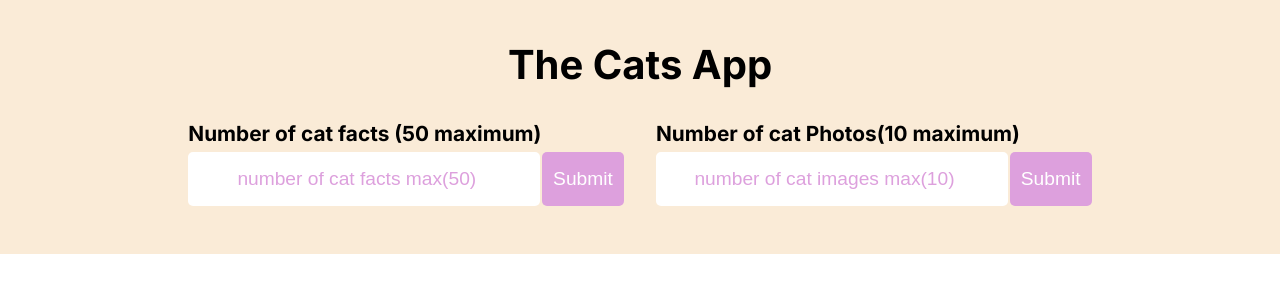
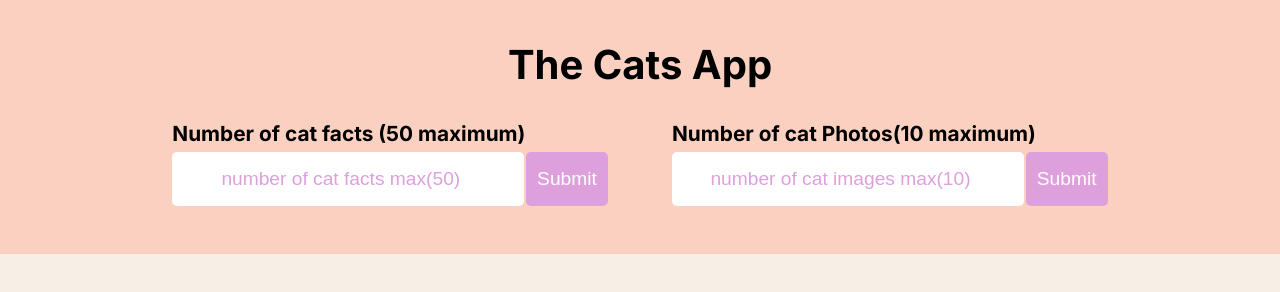
Before and after one commit to Stella-055/cats_app, a website built with Vite: page index.html in a window 1280 px wide. Built offline with nearby package versions, Linux system fonts and the light colour scheme.

Commit message:
changed ui color

```diff
--- a/src/main.js
+++ b/src/main.js
@@ -19,7 +19,7 @@ function fetchPhotos() {
       resultDiv.innerHTML = response.data
         .map(
           (photo) =>
-            `<img src="${photo.url}" alt="Cat Photo" style="width:300px; height:400px;padding:.7rem">`
+            `<img src="${photo.url}" alt="Cat Photo" style="width:300px; height:400px;padding:.7rem;">`
         )
         .join("");
     })
--- a/src/style.css
+++ b/src/style.css
@@ -6,7 +6,7 @@
 }
 body {
   font-family: "Inter", sans-serif;
-  background-color: white;
+  background-color: rgb(247, 239, 230);
   justify-content: center;
   align-items: center;
   display: flex;
@@ -20,7 +20,7 @@ body {
   flex-direction: column;
   align-items: center;
   justify-content: center;
-  background-color: antiquewhite;
+  background-color: rgb(250, 208, 192);
   width: 100vw;
 }
 .inputsection h1 {
@@ -30,7 +30,7 @@ body {
 .inputsdiv {
   display: flex;
   flex-wrap: wrap;
-  gap: 2rem;
+  gap: 4rem;
   padding-bottom: 3rem;
   padding-top: 2rem;
   justify-content: center;
@@ -74,7 +74,7 @@ body {
   justify-content: center;
   align-items: center;
   flex-wrap: wrap;
-  overflow: hidden;
+
 }
 #resultDiv ol {
   font-size: 1rem;
@@ -84,7 +84,8 @@ body {
 }
 
 .loader {
-  display: none;
+ display: none;
+ margin-top: 1rem;
   height: 15rem;
   width: 15rem;
   border-inline: 14px solid rgb(250, 208, 192);
```
